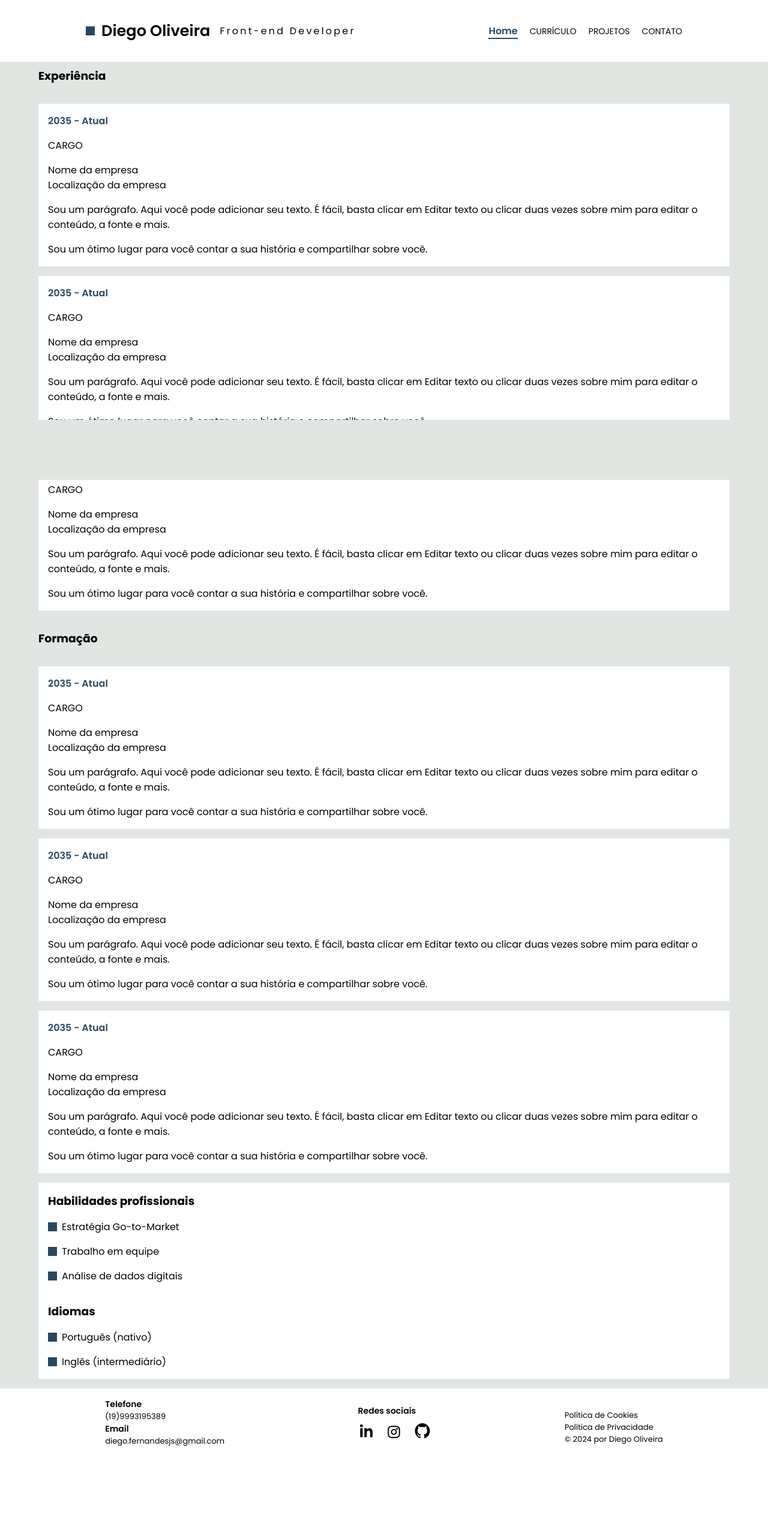
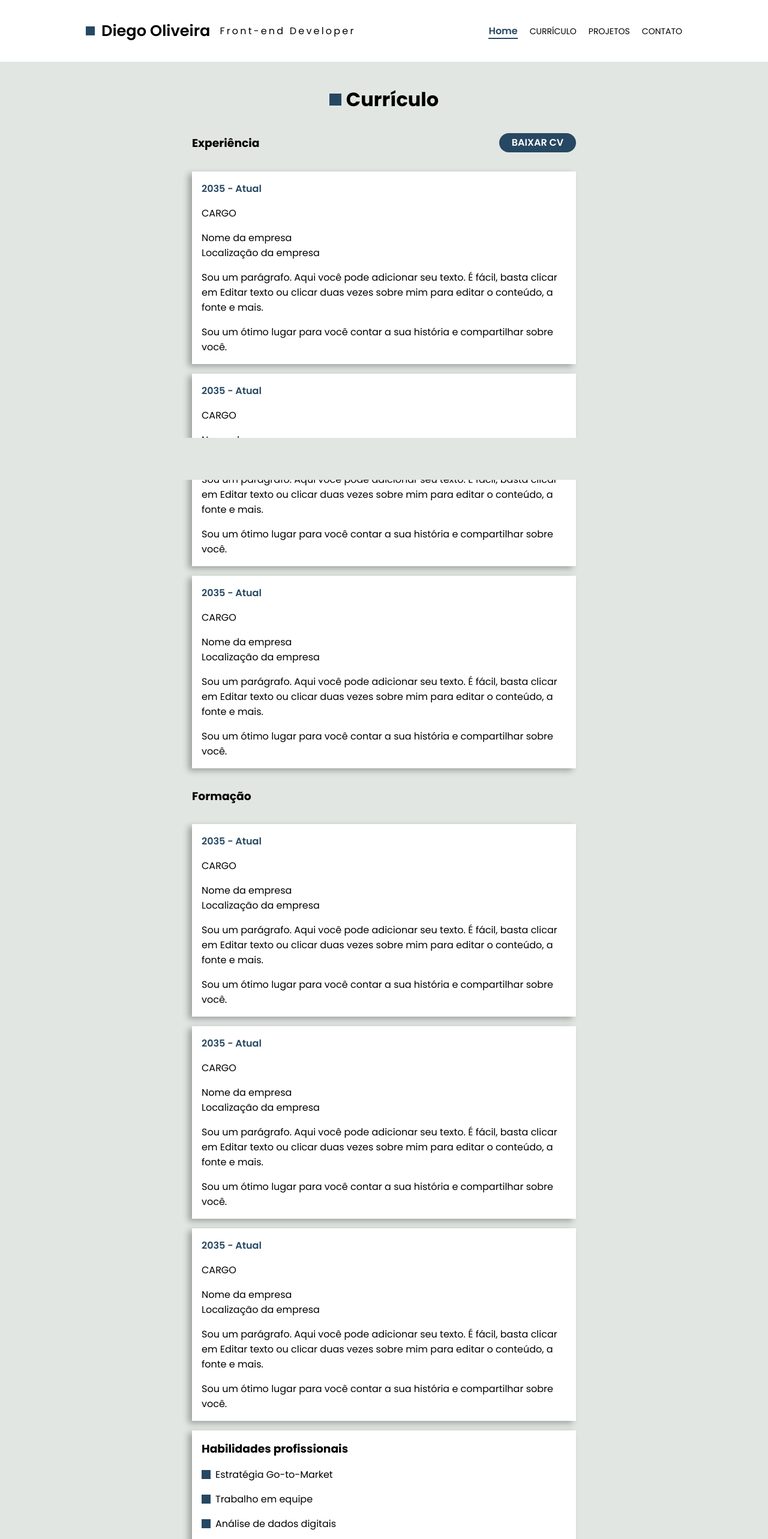
Before and after one commit to DiegoFernands/myPortifolio, a Next.js app: page /curriculo in a window 1280 px wide. Shown: the top 2566 px of the page at 60% size. Before the commit the page ends 2545 px from the top, so only its background shows below. Built offline with nearby package versions, Linux system fonts and the light colour scheme.

Commit message:
finished curriculo

```diff
--- a/src/app/curriculo/page.tsx
+++ b/src/app/curriculo/page.tsx
@@ -10,21 +10,20 @@ interface CurriculoProps {
 }
 
 const Div = styled.div`
-    height: 100%;
-    width: 100%;
     background-color: #e1e6e3;
     display: flex;
     flex-direction: column;
-    align-items: center;
+    justify-content: center;
     padding-bottom: 1rem;
     @media screen and (min-width: 768px){
-        position: relative;
+        padding-top: 110px;
     }
 `
-const Square = styled.div`
-    width: 20px;
-    height: 20px;
-    background-color: #274862;
+
+const Container = styled.div`
+    display: flex;
+    flex-direction: column;
+    align-items: center;
 `
 
 const TagDiv = styled.div`
@@ -35,27 +34,50 @@ const TagDiv = styled.div`
     padding: 2rem;
 `
 
+const Square = styled.div`
+    width: 20px;
+    height: 20px;
+    background-color: #274862;
+`
+
+
 const ContentLink = styled.div`
     display: flex;
     justify-content: space-between;
     align-items: center;
     padding-bottom: 2rem;
-`
-
-const Container = styled.div`
     width: 90%;
+    @media screen and (min-width: 1024px){
+        width: 50%;
+    }
 `
 
 const LinkActive = styled(LinkBtn)`
     border: none;
+    text-align: center;
     background-color: #274862;
     color: #fff;
+    @media screen and (min-width: 768px){
+        display: block;
+        padding-top: 0.2em;
+    }
+    `
+
+const Middle =  styled.div`
+    display: flex;
+    align-items: center;
+    justify-content: center;
+    display: flex;
+    padding: 2rem 0 2rem ;
+    `
+
+const TitleMiddle = styled.div`
+    width: 90%;
+    @media screen and (min-width: 1024px){
+        width: 50%;
+    }
 `
-const Midle =  styled.div`
-    display: flex;
-    width: 90%;
-    padding: 2rem 0 2rem 0;
-`
+
 
 export default function Curriculo(props : CurriculoProps){
     return(
@@ -71,9 +93,11 @@ export default function Curriculo(props : CurriculoProps){
                 </ContentLink>
             </Container>
             <Experience/>
-            <Midle>
-                <h3>Formação</h3>
-            </Midle>
+            <Middle>
+                <TitleMiddle>
+                    <h3>Formação</h3>
+                </TitleMiddle>
+            </Middle>
             <Training/>
             <Skills/>
         </Div>
--- a/src/app/globals.css
+++ b/src/app/globals.css
@@ -21,3 +21,7 @@ a {
   color: black;
   cursor: pointer;
 }
+
+body {
+  width: 100%;
+}
--- a/src/components/Main/curriculo/Training.tsx
+++ b/src/components/Main/curriculo/Training.tsx
@@ -9,12 +9,16 @@ const Container = styled.div`
 const ContainerContent = styled.div`
     width: 90%;
     background-color: #fff;
+    @media screen and (min-width: 1024px){
+        width: 50%;
+    }
 `
 const Content =  styled.div`
     display: flex;
     flex-direction: column;
     gap: 1rem;
     padding: 1rem;
+    box-shadow: -6px 4px 10px rgba(0, 0, 0, 0.3);
 `
 
 const Emphasis = styled.p`
--- a/src/components/Main/curriculo/experience.tsx
+++ b/src/components/Main/curriculo/experience.tsx
@@ -9,6 +9,10 @@ const Container = styled.div`
 const ContainerContent = styled.div`
     width: 90%;
     background-color: #fff;
+    box-shadow: -6px 4px 10px rgba(0, 0, 0, 0.3);
+    @media screen and (min-width: 1024px){
+        width: 50%;
+    }
 `
 const Content =  styled.div`
     display: flex;
--- a/src/components/Main/curriculo/skills.tsx
+++ b/src/components/Main/curriculo/skills.tsx
@@ -2,22 +2,27 @@ import styled from "styled-components"
 
 const ContainerSkill = styled.div`
     display: flex;
-    width: 90%;
-    background-color: #fff;
+    align-items: center;
+    justify-content: center;
     margin-top: 1rem;
-`
+    `
 
 const SkillContent = styled.div`
     display: flex;
     flex-direction: column;
     gap: 2rem;
+    background-color: #fff;
     padding: 1rem;
+    width: 90%;
+    box-shadow: -6px 4px 10px rgba(0, 0, 0, 0.3);
+    @media screen and (min-width: 1024px){
+        width: 50%;
+    }
 `
 
 const TagDiv = styled.div`
     display: flex;
     flex-direction: column;
-
 `
 
 const Square = styled.div`
--- a/src/components/Tape/tape.tsx
+++ b/src/components/Tape/tape.tsx
@@ -3,7 +3,7 @@ import styled from "styled-components"
 
 const TagFooter = styled.footer`
     width: 100%;
-    height: 100px;
+    height: 70px;
     background-color: #e1e6e3;
     position: fixed;
     bottom: 0;
```
Also changed, not shown: src/components/Main/curriculo copy/experience.tsx (deleted, +0 -70 lines).
